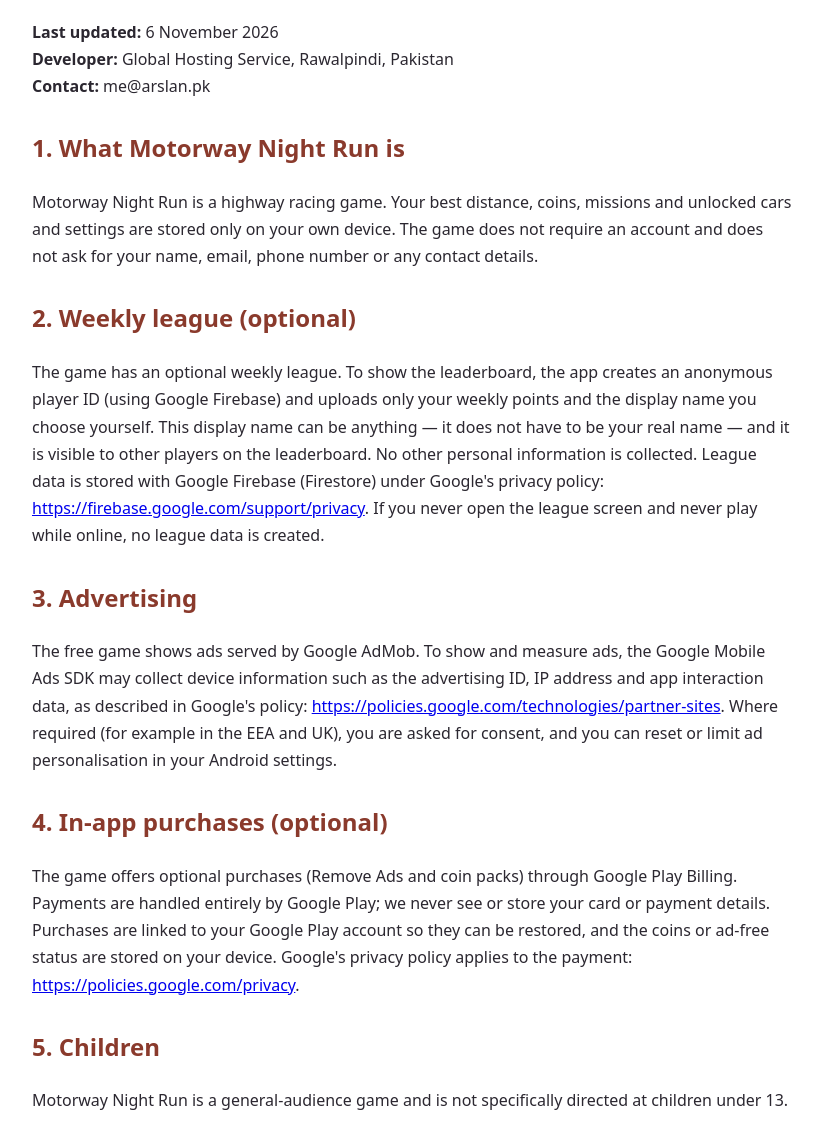
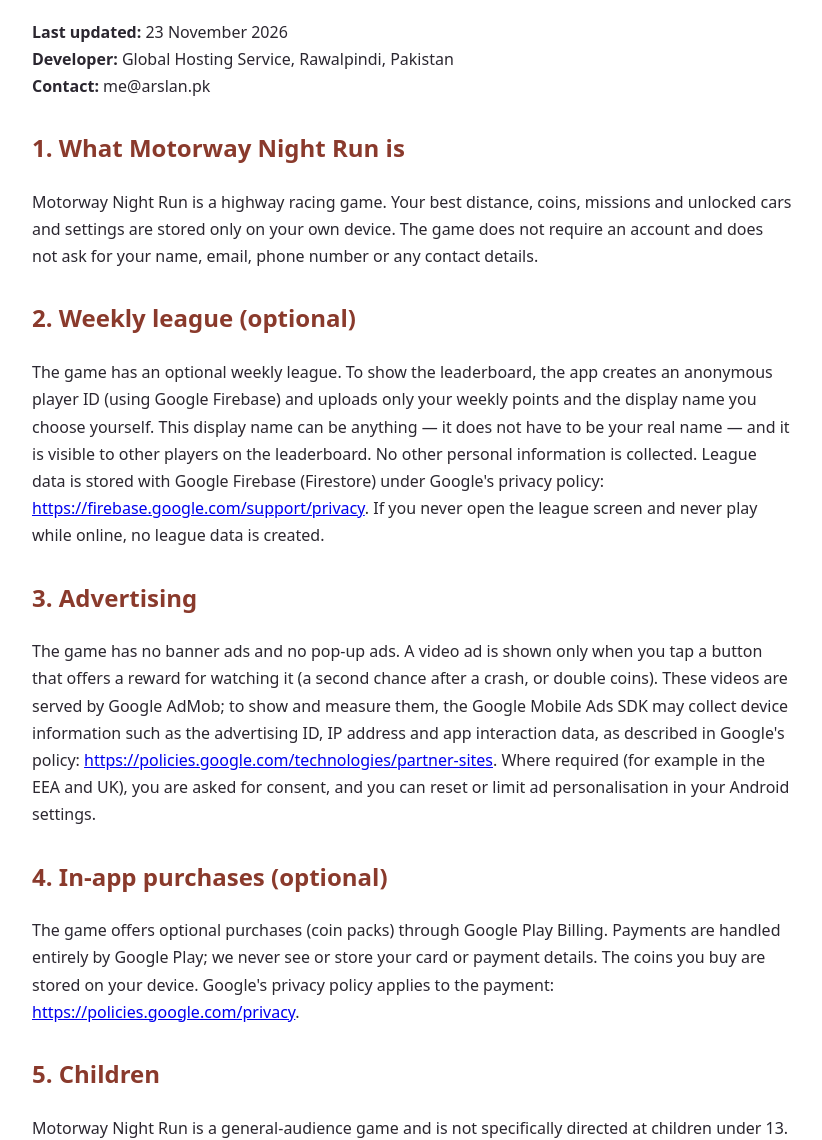
Before and after one commit to GlobalHostingService/arrowloom-site, a plain HTML site: page motorway/index.html in a window 1280 px wide. Shown: the part 157-1297 px from the top of the page, without its empty margins (228-1050 px from the left). Drawn offline with Linux system fonts and the light colour scheme.

Commit message:
Motorway Night Run privacy page: no banner or pop-up ads, coin packs only (2.0.0 is live)
Co-Authored-By: Claude Opus 5.5 <noreply@anthropic.com>
Claude-Session: https://claude.ai/code/session_011XcLjdHngh3G53rfdFYarj

```diff
--- a/motorway/index.html
+++ b/motorway/index.html
@@ -7,7 +7,7 @@
 </head>
 <body>
 <h1>Motorway Night Run (موٹروے نائٹ رن) — Privacy Policy</h1>
-<p><b>Last updated:</b> 6 November 2026<br><b>Developer:</b> Global Hosting Service, Rawalpindi, Pakistan<br><b>Contact:</b> me@arslan.pk</p>
+<p><b>Last updated:</b> 23 November 2026<br><b>Developer:</b> Global Hosting Service, Rawalpindi, Pakistan<br><b>Contact:</b> me@arslan.pk</p>
 
 <h2>1. What Motorway Night Run is</h2>
 <p>Motorway Night Run is a highway racing game. Your best distance, coins, missions and unlocked cars and settings are stored only on your own device. The game does not require an account and does not ask for your name, email, phone number or any contact details.</p>
@@ -16,10 +16,10 @@
 <p>The game has an optional weekly league. To show the leaderboard, the app creates an anonymous player ID (using Google Firebase) and uploads only your weekly points and the display name you choose yourself. This display name can be anything — it does not have to be your real name — and it is visible to other players on the leaderboard. No other personal information is collected. League data is stored with Google Firebase (Firestore) under Google's privacy policy: <a href="https://firebase.google.com/support/privacy">https://firebase.google.com/support/privacy</a>. If you never open the league screen and never play while online, no league data is created.</p>
 
 <h2>3. Advertising</h2>
-<p>The free game shows ads served by Google AdMob. To show and measure ads, the Google Mobile Ads SDK may collect device information such as the advertising ID, IP address and app interaction data, as described in Google's policy: <a href="https://policies.google.com/technologies/partner-sites">https://policies.google.com/technologies/partner-sites</a>. Where required (for example in the EEA and UK), you are asked for consent, and you can reset or limit ad personalisation in your Android settings.</p>
+<p>The game has no banner ads and no pop-up ads. A video ad is shown only when you tap a button that offers a reward for watching it (a second chance after a crash, or double coins). These videos are served by Google AdMob; to show and measure them, the Google Mobile Ads SDK may collect device information such as the advertising ID, IP address and app interaction data, as described in Google's policy: <a href="https://policies.google.com/technologies/partner-sites">https://policies.google.com/technologies/partner-sites</a>. Where required (for example in the EEA and UK), you are asked for consent, and you can reset or limit ad personalisation in your Android settings.</p>
 
 <h2>4. In-app purchases (optional)</h2>
-<p>The game offers optional purchases (Remove Ads and coin packs) through Google Play Billing. Payments are handled entirely by Google Play; we never see or store your card or payment details. Purchases are linked to your Google Play account so they can be restored, and the coins or ad-free status are stored on your device. Google's privacy policy applies to the payment: <a href="https://policies.google.com/privacy">https://policies.google.com/privacy</a>.</p>
+<p>The game offers optional purchases (coin packs) through Google Play Billing. Payments are handled entirely by Google Play; we never see or store your card or payment details. The coins you buy are stored on your device. Google's privacy policy applies to the payment: <a href="https://policies.google.com/privacy">https://policies.google.com/privacy</a>.</p>
 
 <h2>5. Children</h2>
 <p>Motorway Night Run is a general-audience game and is not specifically directed at children under 13.</p>
@@ -32,7 +32,7 @@
 
 <div class="ur">
 <h2>اردو خلاصہ</h2>
-<p>موٹروے نائٹ رن رات کی موٹروے پر ریسنگ گیم ہے۔ آپ کی گیم کی ترقی (لیول، سکے وغیرہ) صرف آپ کے فون میں محفوظ رہتے ہیں؛ کوئی اکاؤنٹ نہیں بنتا۔ ہفتہ وار لیگ اختیاری ہے: اس کے لیے ایک گمنام آئی ڈی بنتی ہے اور صرف آپ کے پوائنٹس اور آپ کا چنا ہوا نام (جو اصلی نام ہونا ضروری نہیں) لیڈر بورڈ پر جاتا ہے۔ مفت گیم میں گوگل ایڈ موب کے اشتہارات آتے ہیں جو اپنی پالیسی کے مطابق ڈیوائس کی کچھ معلومات (جیسے ایڈورٹائزنگ آئی ڈی) استعمال کر سکتے ہیں۔ "ایڈز ہٹائیں" اور سکوں کی خریداری اختیاری ہے اور گوگل پلے کے ذریعے ہوتی ہے؛ ہم آپ کے کارڈ کی کوئی معلومات نہیں دیکھتے۔ گیم ان انسٹال کرنے سے سارا ڈیٹا فون سے ختم ہو جاتا ہے؛ لیڈر بورڈ سے نام اور اسکور ہٹوانے کے لیے ہمیں ای میل کریں: me@arslan.pk</p>
+<p>موٹروے نائٹ رن رات کی موٹروے پر ریسنگ گیم ہے۔ آپ کی گیم کی ترقی (لیول، سکے وغیرہ) صرف آپ کے فون میں محفوظ رہتے ہیں؛ کوئی اکاؤنٹ نہیں بنتا۔ ہفتہ وار لیگ اختیاری ہے: اس کے لیے ایک گمنام آئی ڈی بنتی ہے اور صرف آپ کے پوائنٹس اور آپ کا چنا ہوا نام (جو اصلی نام ہونا ضروری نہیں) لیڈر بورڈ پر جاتا ہے۔ گیم میں نہ بینر ایڈ ہے نہ پاپ اپ ایڈ؛ ویڈیو ایڈ (گوگل ایڈ موب) صرف تب چلتا ہے جب آپ خود انعام (دوسرا موقع یا ڈبل سکے) کے لیے بٹن دبائیں، اور یہ اپنی پالیسی کے مطابق ڈیوائس کی کچھ معلومات (جیسے ایڈورٹائزنگ آئی ڈی) استعمال کر سکتا ہے۔ سکوں کی خریداری اختیاری ہے اور گوگل پلے کے ذریعے ہوتی ہے؛ ہم آپ کے کارڈ کی کوئی معلومات نہیں دیکھتے۔ گیم ان انسٹال کرنے سے سارا ڈیٹا فون سے ختم ہو جاتا ہے؛ لیڈر بورڈ سے نام اور اسکور ہٹوانے کے لیے ہمیں ای میل کریں: me@arslan.pk</p>
 </div>
 </body>
 </html>
```
